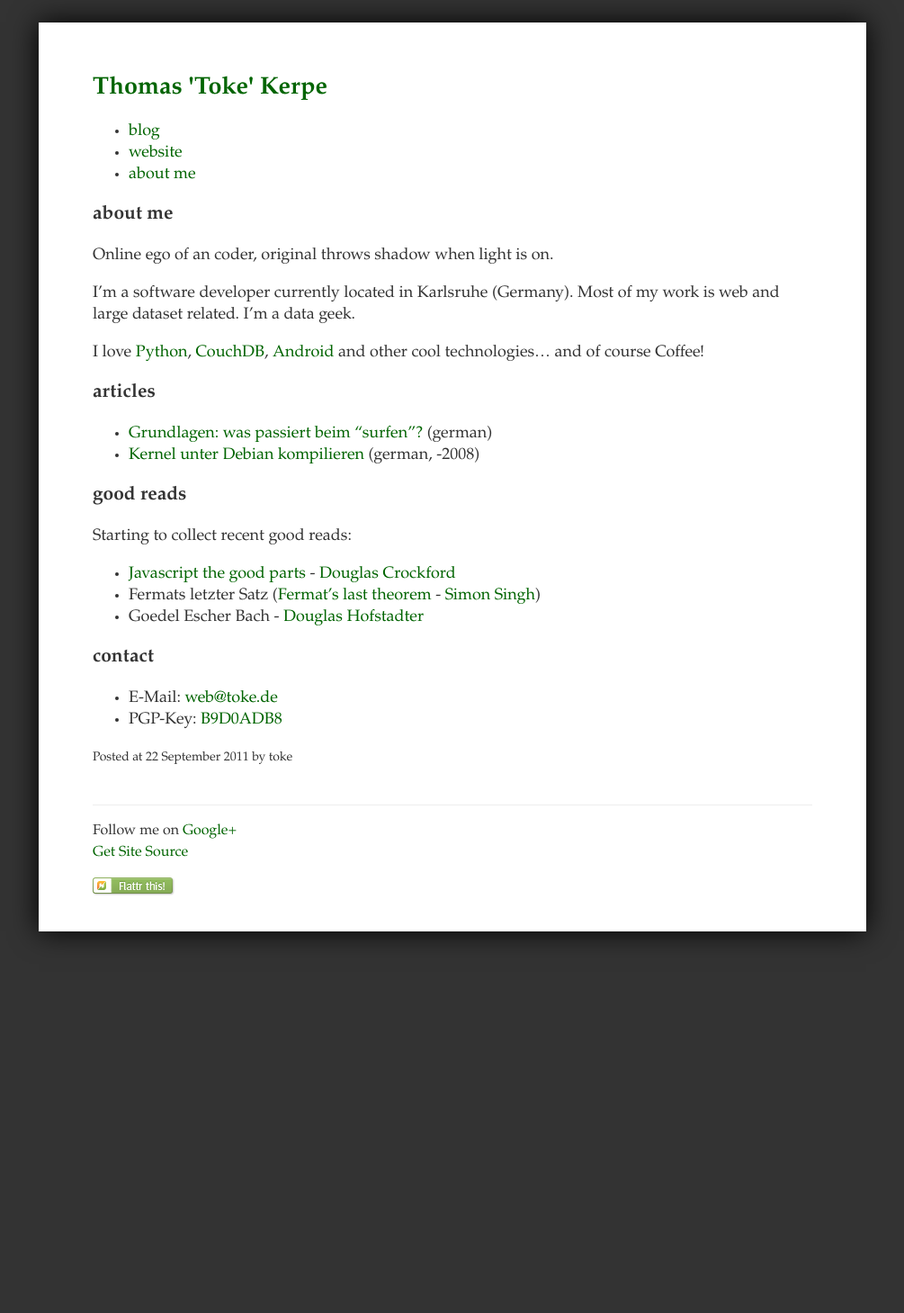
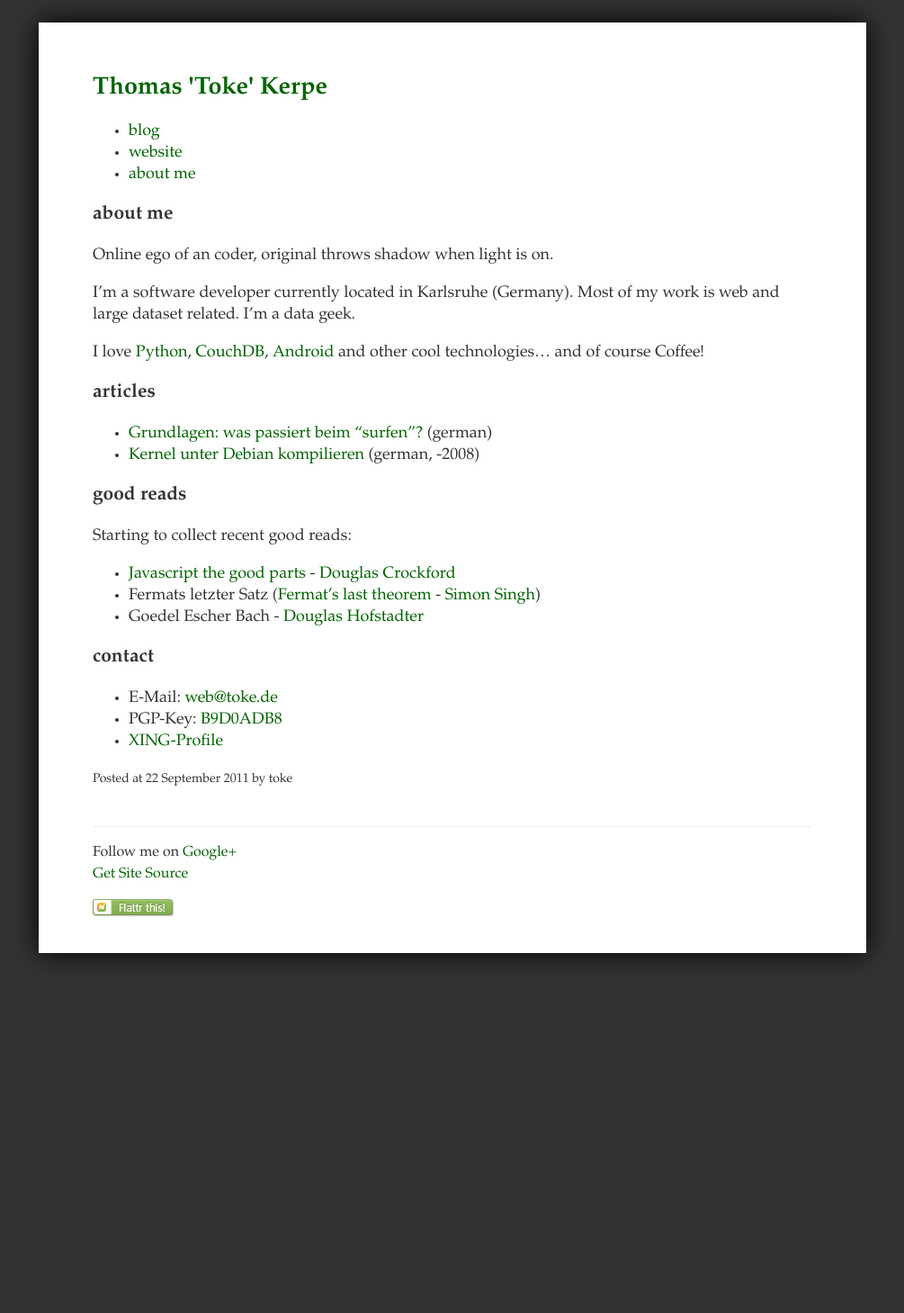
Before and after one commit to toke/toke.github.io_old, a Jekyll site: the page built from index.markdown, in a window 1280 px wide. Shown: the whole page at 90% size, without its empty margins (137-1142 px from the left). Built offline with Jekyll 4.4.1, drawn with Linux system fonts in a browser that asks for light colours; before the commit the page ends 1435 px from its top, so only the background shows below that.

Commit message:
Added XING-Linkwq

```diff
--- a/index.markdown
+++ b/index.markdown
@@ -33,3 +33,4 @@ contact
 
  * E-Mail: [web@toke.de](mailto:web@toke.de)
  * PGP-Key: [B9D0ADB8](B9D0ADB8.asc)
+ * [XING-Profile](http://www.xing.com/profile/Thomas_Kerpe)
```
